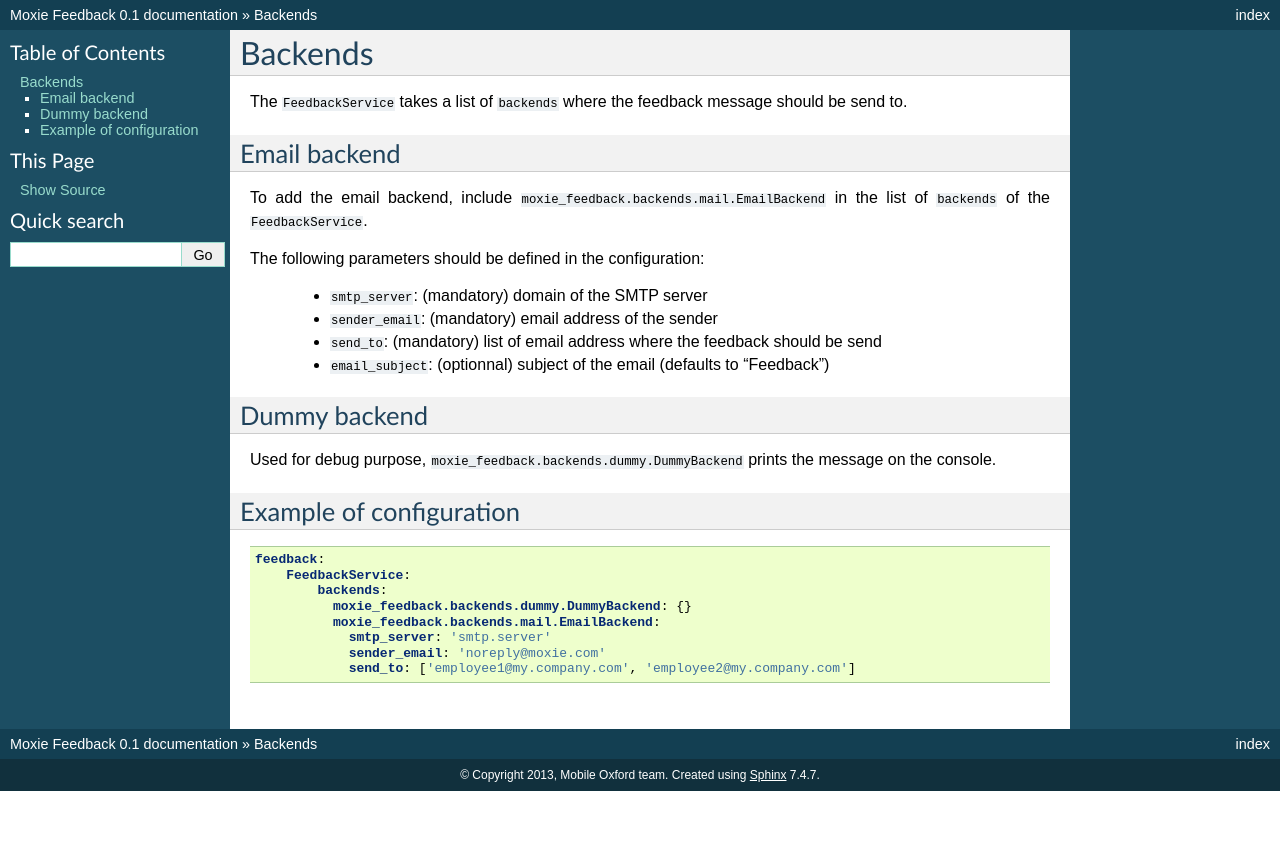
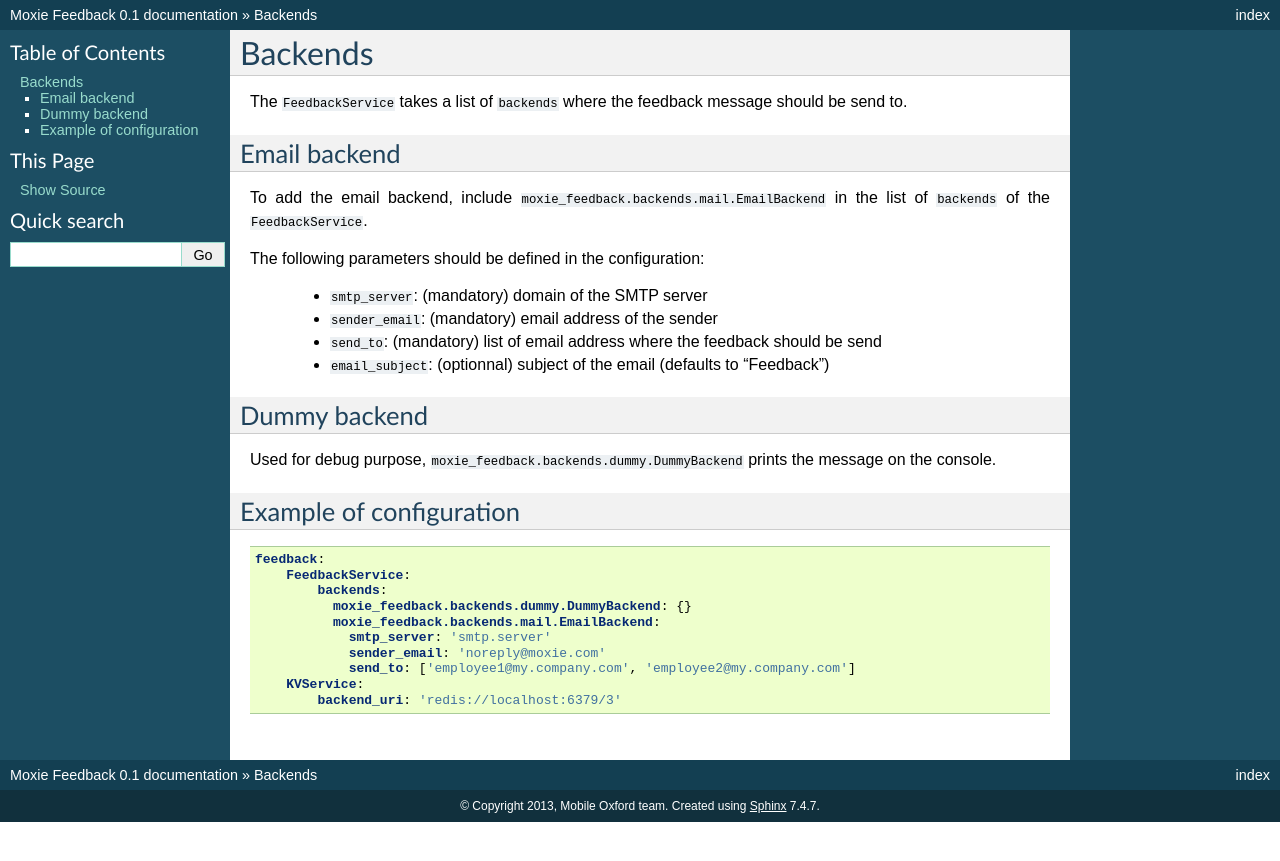
Before and after one commit to ox-it/moxie-feedback, a Sphinx documentation site: the page built from docs/source/backends/email.rst, in a window 1280 px wide. Shown: the top 861 px of the page. Built offline with Sphinx 7.4.7, drawn with Linux system fonts in a browser that asks for light colours.

Commit message:
Updated configuration to include KVservice required

```diff
--- a/docs/source/backends/email.rst
+++ b/docs/source/backends/email.rst
@@ -34,3 +34,5 @@ Example of configuration
                 smtp_server: 'smtp.server'
                 sender_email: 'noreply@moxie.com'
                 send_to: ['employee1@my.company.com', 'employee2@my.company.com']
+        KVService:
+            backend_uri: 'redis://localhost:6379/3'
```
